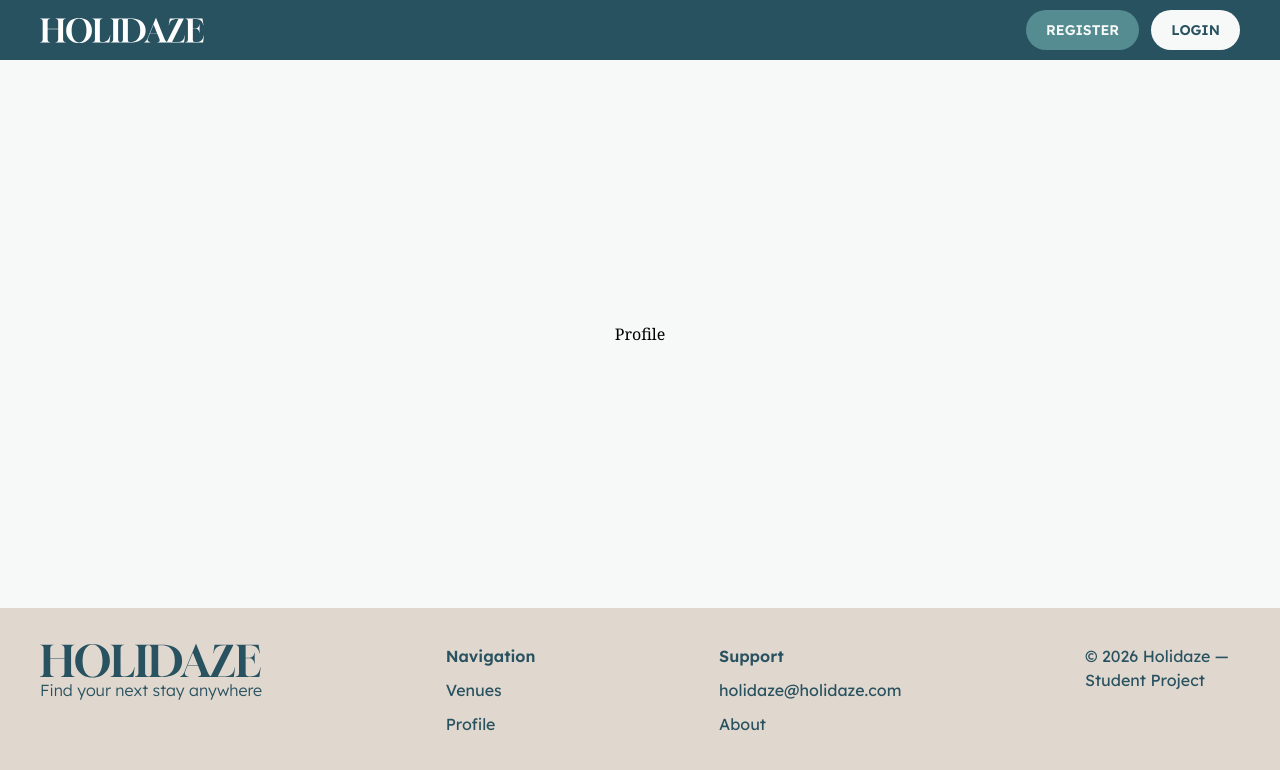
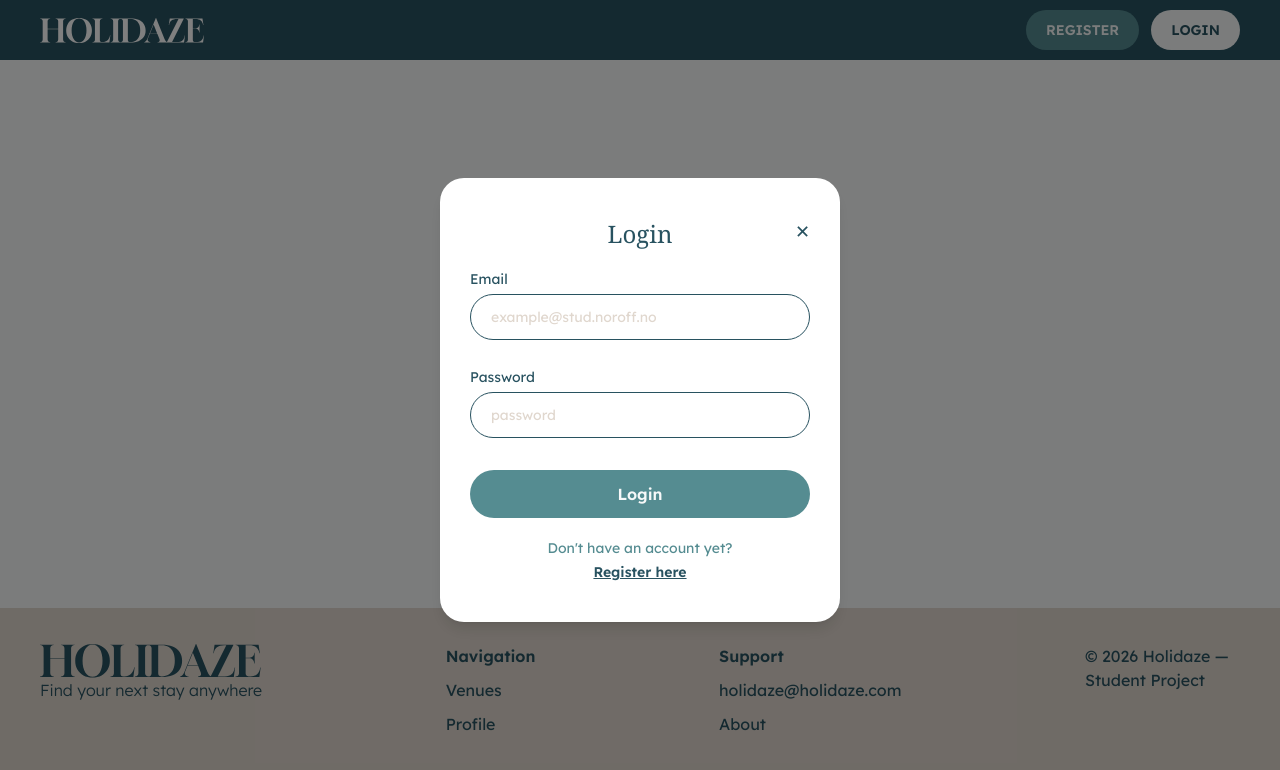
Before and after one commit to inastefansdottir/FED2-PE2-inastefansdottir, a React (Vite) app: page /profile in a window 1280 px wide. Both pictures are taken after a click on the button "LOGIN". Shown: the top 770 px of the page. Built offline with nearby package versions, Linux system fonts and the light colour scheme; no server answers; a web font is replaced by a local one.

Commit message:
Made the login modal and login function, also edited the header a bit.

```diff
--- a/src/components/Footer.tsx
+++ b/src/components/Footer.tsx
@@ -3,7 +3,7 @@ import logoGreen from "../assets/logo-green.svg";
 
 function Footer() {
   return (
-    <div className="flex justify-center bg-brownLight text-secondary px-10">
+    <footer className="flex justify-center bg-brownLight text-secondary px-10">
       <div className="flex justify-between max-w-[1300px] w-full pt-9 pb-16">
         <div>
           <img src={logoGreen} />
@@ -26,7 +26,7 @@ function Footer() {
           © 2026 Holidaze — Student Project
         </p>
       </div>
-    </div>
+    </footer>
   );
 }
 
--- a/src/components/Header.tsx
+++ b/src/components/Header.tsx
@@ -1,13 +1,18 @@
 import { NavLink } from "react-router-dom";
+import { useState } from "react";
 import { Button } from "./Button";
+import LoginModal from "./Login";
 import logo from "../assets/logo-white.svg";
 
 function Header() {
   const storedUser = localStorage.getItem("user");
   const user = storedUser ? JSON.parse(storedUser) : null;
 
+  const [showLogin, setShowLogin] = useState(false);
+
   return (
-    <div className="flex justify-center bg-secondary w-full sticky top-0 px-10 z-30">
+    <>
+      <header className="flex justify-center bg-secondary w-full sticky top-0 px-10 z-30">
         <nav className="flex justify-between items-center w-full max-w-[1300px] py-2.5">
           <NavLink to={"/"}>
             <img src={logo} alt="Holidaze logo white" />
@@ -32,13 +37,19 @@ function Header() {
               <Button to={"/register"} variant="smallPrimary" size="small">
                 REGISTER
               </Button>
-            <Button variant="light" size="small">
+              <Button
+                onClick={() => setShowLogin(true)}
+                variant="light"
+                size="small"
+              >
                 LOGIN
               </Button>
             </div>
           )}
         </nav>
-    </div>
+      </header>
+      {showLogin && <LoginModal onClose={() => setShowLogin(false)} />}
+    </>
   );
 }
 
--- /dev/null
+++ b/src/components/Login.tsx
@@ -0,0 +1,180 @@
+import { login } from "../api/auth";
+import { useState } from "react";
+import { Link } from "react-router-dom";
+import { Button } from "./Button";
+import { FontAwesomeIcon } from "@fortawesome/react-fontawesome";
+import { faCircleExclamation } from "@fortawesome/free-solid-svg-icons";
+
+type Props = {
+  onClose: () => void;
+};
+
+export default function LoginModal({ onClose }: Props) {
+  const [formData, setFormData] = useState({
+    email: "",
+    password: "",
+  });
+  const [loading, setLoading] = useState(false);
+  const [apiError, setApiError] = useState("");
+  const [fieldErrors, setFieldErrors] = useState({
+    email: "",
+    password: "",
+  });
+
+  // Handle input changes
+  function handleChange(e: React.ChangeEvent<HTMLInputElement>) {
+    const { name, value } = e.target;
+
+    setFormData((prev) => ({
+      ...prev,
+      [name]: value,
+    }));
+
+    // clear field error when typing
+    setFieldErrors((prev) => ({
+      ...prev,
+      [name]: "",
+    }));
+
+    setApiError("");
+  }
+
+  function validate() {
+    const errors = {
+      email: "",
+      password: "",
+    };
+
+    if (!formData.email) {
+      errors.email = "Email is required";
+    } else if (!formData.email.endsWith("@stud.noroff.no")) {
+      errors.email = "Email must end with @stud.noroff.no";
+    }
+
+    if (!formData.password) {
+      errors.password = "Password is required";
+    }
+
+    setFieldErrors(errors);
+
+    return !errors.email && !errors.password;
+  }
+
+  async function handleSubmit(e: React.FormEvent) {
+    e.preventDefault();
+
+    setApiError("");
+
+    if (!validate()) return;
+
+    try {
+      setLoading(true);
+      await login(formData.email, formData.password);
+      onClose();
+    } catch (err: any) {
+      setApiError(err.message);
+    } finally {
+      setLoading(false);
+    }
+  }
+
+  return (
+    <div
+      className="fixed inset-0 bg-black/50 flex items-center justify-center z-50"
+      onClick={onClose}
+    >
+      {/* MODAL */}
+      <div
+        className="relative bg-white max-w-[400px] w-full text-secondary px-[30px] py-[40px] rounded-3xl shadow-lg"
+        onClick={(e) => e.stopPropagation()}
+      >
+        <h1 className="text-2xl flex justify-center mb-4">Login</h1>
+
+        {/* CLOSE */}
+        <button
+          onClick={onClose}
+          className="absolute top-[40px] right-[30px] text-lg"
+        >
+          ✕
+        </button>
+
+        {/* FORM */}
+        <form onSubmit={handleSubmit} className="flex flex-col">
+          {/* EMAIL */}
+          <div>
+            <label htmlFor="email" className="text-sm">
+              Email
+            </label>
+
+            <input
+              type="email"
+              id="email"
+              name="email"
+              value={formData.email}
+              onChange={handleChange}
+              placeholder="example@stud.noroff.no"
+              className={`text-sm w-full border px-5 py-3 rounded-full placeholder-brownLight mt-1 ${
+                fieldErrors.email
+                  ? "border-error text-error"
+                  : "border-secondary text-secondary"
+              }`}
+            />
+
+            <p className="text-error text-xs h-5 mt-1 text-right">
+              {fieldErrors.email}
+            </p>
+          </div>
+
+          {/* PASSWORD */}
+          <div>
+            <label htmlFor="password" className="text-sm">
+              Password
+            </label>
+
+            <input
+              type="password"
+              id="password"
+              name="password"
+              value={formData.password}
+              onChange={handleChange}
+              placeholder="password"
+              className={`text-sm w-full border px-5 py-3 rounded-full placeholder-brownLight mt-1 ${
+                fieldErrors.password
+                  ? "border-error text-error"
+                  : "border-secondary text-secondary"
+              }`}
+            />
+
+            <p className="text-error text-xs h-5 mt-1 text-right">
+              {fieldErrors.password}
+            </p>
+          </div>
+
+          {/* API ERROR BOX */}
+          {apiError && (
+            <div className="bg-error/20 text-error text-sm py-3 px-4 px rounded-full">
+              <FontAwesomeIcon icon={faCircleExclamation} className="mr-1" />
+              {apiError}
+            </div>
+          )}
+
+          {/* SUBMIT */}
+          <Button type="submit" className="mt-2" disabled={loading}>
+            {loading ? "Logging in..." : "Login"}
+          </Button>
+
+          <p className="text-center text-primary text-sm mt-5">
+            Don't have an account yet?
+          </p>
+          <Link
+            to={"/register"}
+            onClick={onClose}
+            className="text-center text-sm font-semibold mt-1 underline"
+          >
+            Register here
+          </Link>
+        </form>
+      </div>
+    </div>
+  );
+}
```
Lines whose indentation alone changed are shown as unchanged.
